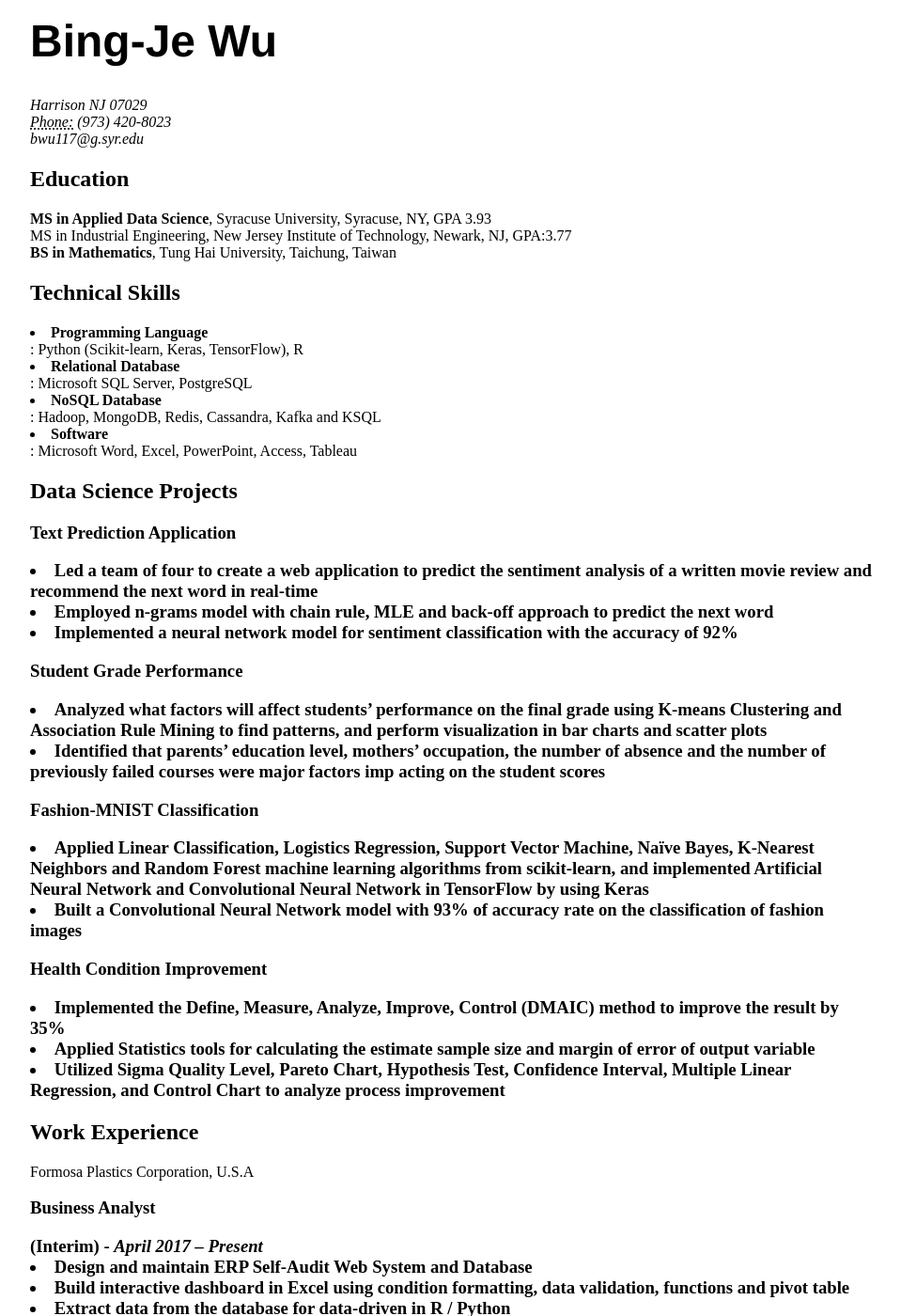
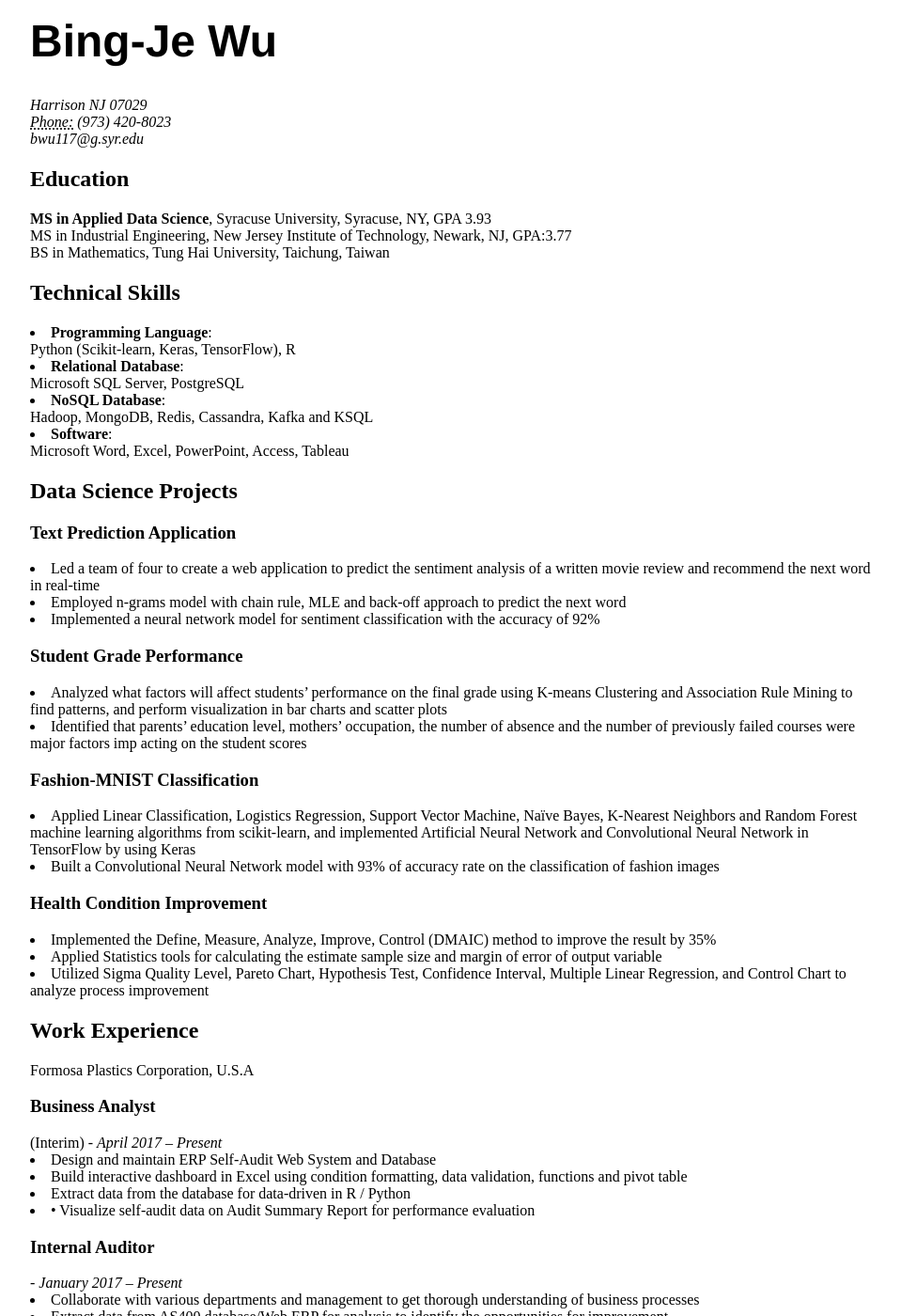
Before and after one commit to bing020815/bing020815.github.io, a Jekyll site: the page built from resume/index.html, in a window 1280 px wide and 1400 px high, scrolled down 532 px. Shown: the whole window at 94% size, without its empty margins (160-1119 px from the left). Built offline with Jekyll 4.4.1, drawn with Linux system fonts in a browser that asks for light colours.

Commit message:
Update index.html

```diff
--- a/resume/index.html
+++ b/resume/index.html
@@ -17,35 +17,35 @@ title: Bing-Je WU's Resume
 						</span>
 					<span style="text-align: justify; display:block;">MS in Industrial Engineering, New Jersey Institute of Technology, Newark, NJ, GPA:3.77
 						</span>
-					<span style="text-align: justify; display:block;"><strong>BS in Mathematics</strong>, Tung Hai University, Taichung, Taiwan
+					<span style="text-align: justify; display:block;">BS in Mathematics, Tung Hai University, Taichung, Taiwan
 						</span>
 
         <h2>Technical Skills</h2>
-		<li><strong>Programming Language</strong></li>: Python (Scikit-learn, Keras, TensorFlow), R
-        	<li><strong>Relational Database</strong></li>: Microsoft SQL Server, PostgreSQL
-		<li><strong>NoSQL Database</strong></li>: Hadoop, MongoDB, Redis, Cassandra, Kafka and KSQL
-		<li><strong>Software</strong></li>: Microsoft Word, Excel, PowerPoint, Access, Tableau
+		<li><strong>Programming Language</strong>:</li>Python (Scikit-learn, Keras, TensorFlow), R
+        	<li><strong>Relational Database</strong>:</li>Microsoft SQL Server, PostgreSQL
+		<li><strong>NoSQL Database</strong>:</li>Hadoop, MongoDB, Redis, Cassandra, Kafka and KSQL
+		<li><strong>Software</strong>:</li>Microsoft Word, Excel, PowerPoint, Access, Tableau
 
 	<h2>Data Science Projects</h2>
-		<h3>Text Prediction Application<h3>
+		<h3>Text Prediction Application</h3>
 		<li>Led a team of four to create a web application to predict the sentiment analysis of a written movie review
 			and recommend the next word in real-time</li>
 		<li>Employed n-grams model with chain rule, MLE and back-off approach to predict the next word</li>
 		<li>Implemented a neural network model for sentiment classification with the accuracy of 92%</li>
 
-		<h3>Student Grade Performance<h3>
+		<h3>Student Grade Performance</h3>
 		<li>Analyzed what factors will affect students’ performance on the final grade using K-means Clustering and
 			Association Rule Mining to find patterns, and perform visualization in bar charts and scatter plots </li>
 		<li>Identified that parents’ education level, mothers’ occupation, the number of absence and
 			the number of previously failed courses were major factors imp acting on the student scores </li>
 
-		<h3>Fashion-MNIST Classification<h3>
+		<h3>Fashion-MNIST Classification</h3>
 		<li>Applied Linear Classification, Logistics Regression, Support Vector Machine, Naïve Bayes,
 			K-Nearest Neighbors and Random Forest machine learning algorithms from scikit-learn,
 			and implemented Artificial Neural Network and Convolutional Neural Network in TensorFlow by using Keras</li>
 		<li>Built a Convolutional Neural Network model with 93% of accuracy rate on the classification of fashion images</li>
 
-		<h3>Health Condition Improvement<h3>
+		<h3>Health Condition Improvement</h3>
 		<li>Implemented the Define, Measure, Analyze, Improve, Control (DMAIC) method to improve the result by 35%</li>
 		<li>Applied Statistics tools for calculating the estimate sample size and margin of error of output variable</li>
 		<li>Utilized Sigma Quality Level, Pareto Chart, Hypothesis Test,
@@ -53,13 +53,13 @@ title: Bing-Je WU's Resume
 
 	<h2>Work Experience</h2>
 	<span class="obfuscate">Formosa Plastics Corporation, U.S.A<span>
-        	<h3>Business Analyst<h3>(Interim) - <em>April 2017 – Present</em>
+        	<h3>Business Analyst</h3>(Interim) - <em>April 2017 – Present</em>
 		<li>Design and maintain ERP Self-Audit Web System and Database </li>
 		<li>Build interactive dashboard in Excel using condition formatting, data validation, functions and pivot table</li>
 		<li>Extract data from the database for data-driven in R / Python </li>
 		<li>•	Visualize self-audit data on Audit Summary Report for performance evaluation</li>
 
-        	<h3>Internal Auditor<h3> - <em>April 2017 – Present</em>
+        	<h3>Internal Auditor</h3> - <em>January 2017  – Present</em>
 		<li>Collaborate with various departments and management to get thorough understanding of business processes</li>
 		<li>Extract data from AS400 database/Web ERP for analysis to identify the opportunities for improvement</li>
 		<li>Build data products through data pipelines</li>
```
